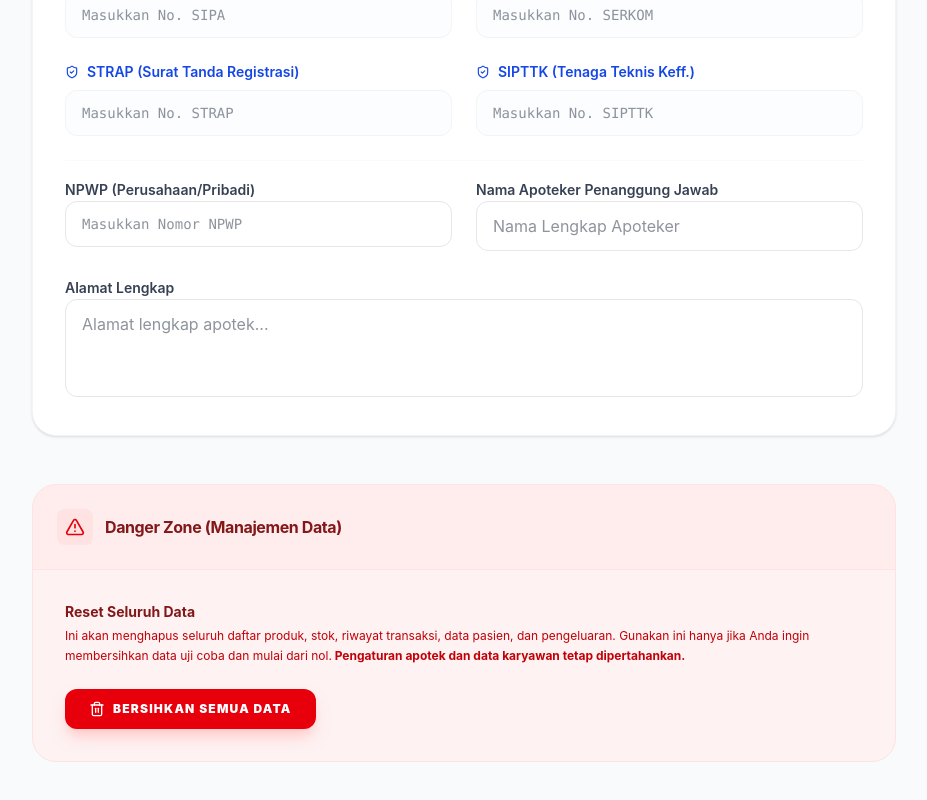
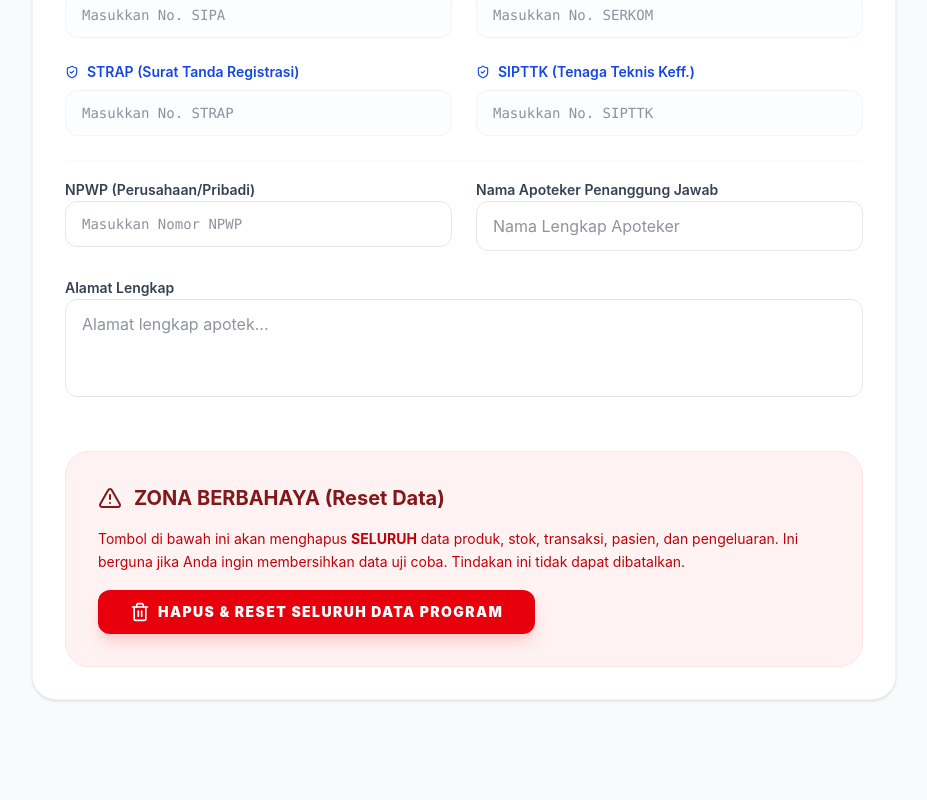
Before and after one commit to titi-opix/apotik-modern, a Next.js app: page /settings in a window 1280 px wide. Shown: the part 1160-1960 px from the top of the page, without its empty margins (320-1247 px from the left). After the commit the page ends 1924 px from the top, so only its background shows below. Built offline with nearby package versions, Linux system fonts and the light colour scheme; no server answers; the database is empty.

Commit message:
Relocate Danger Zone inside the form for visibility

```diff
--- a/src/app/settings/page.tsx
+++ b/src/app/settings/page.tsx
@@ -367,37 +367,30 @@ export default function SettingsPage() {
                   className="w-full px-4 py-3 rounded-xl border border-gray-200 focus:outline-none focus:ring-2 focus:ring-blue-500 transition resize-none"
                 />
               </div>
+
+              {/* Danger Zone moved inside form for better visibility */}
+              <div className="mt-12 p-8 bg-red-50 rounded-2xl border border-red-100 space-y-4">
+                <div className="flex items-center gap-3 text-red-900">
+                  <AlertTriangle size={24} />
+                  <h2 className="text-xl font-bold">ZONA BERBAHAYA (Reset Data)</h2>
                 </div>
-          </section>
-        </form>
-
-        {/* Danger Zone */}
-        <section className="mt-12 bg-red-50 rounded-2xl border border-red-100 overflow-hidden">
-          <div className="p-6 border-b border-red-100 bg-red-100/30 flex items-center gap-3">
-            <div className="p-2 rounded-lg bg-red-100 text-red-600">
-              <AlertTriangle size={20} />
-            </div>
-            <h2 className="font-bold text-red-900 tracking-tight">Danger Zone (Manajemen Data)</h2>
-          </div>
-          <div className="p-8 space-y-4">
-            <div>
-              <h3 className="text-sm font-bold text-red-900 mb-1">Reset Seluruh Data</h3>
-              <p className="text-xs text-red-700 leading-relaxed mb-6">
-                Ini akan menghapus seluruh daftar produk, stok, riwayat transaksi, data pasien, dan pengeluaran.
-                Gunakan ini hanya jika Anda ingin membersihkan data uji coba dan mulai dari nol.
-                <strong> Pengaturan apotek dan data karyawan tetap dipertahankan.</strong>
+                <p className="text-sm text-red-700 leading-relaxed">
+                  Tombol di bawah ini akan menghapus <strong>SELURUH</strong> data produk, stok, transaksi, pasien, dan pengeluaran.
+                  Ini berguna jika Anda ingin membersihkan data uji coba. Tindakan ini tidak dapat dibatalkan.
                 </p>
                 <button
+                  type="button"
                   onClick={handleResetData}
                   disabled={resetting}
-                className="flex items-center gap-2 px-6 py-3 bg-red-600 text-white rounded-xl text-xs font-black uppercase tracking-widest hover:bg-red-700 transition shadow-lg shadow-red-200 disabled:opacity-50"
+                  className="w-full sm:w-auto flex items-center justify-center gap-2 px-8 py-3 bg-red-600 text-white rounded-xl text-sm font-black uppercase tracking-widest hover:bg-black transition shadow-lg shadow-red-200 disabled:opacity-50"
                 >
-                {resetting ? <Loader2 className="animate-spin" size={16} /> : <Trash2 size={16} />}
-                Bersihkan Semua Data
+                  {resetting ? <Loader2 className="animate-spin" size={20} /> : <Trash2 size={20} />}
+                  Hapus & Reset Seluruh Data Program
                 </button>
               </div>
             </div>
           </section>
+        </form>
       </div>
     </div>
   );
```
Lines whose indentation alone changed are shown as unchanged.
